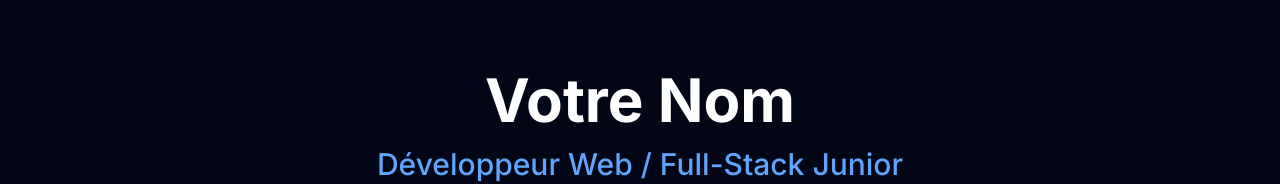
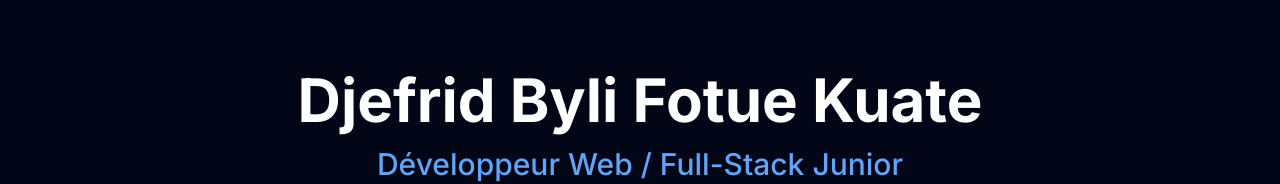
Before and after one commit to Djefrid/portfolio, a Next.js app: page / in a window 1280 px wide. Shown: the part 235-419 px from the top of the page. Built offline with nearby package versions, Linux system fonts and the light colour scheme; no server answers; the database is empty.

Commit message:
Initialisation du portfolio avec Next.js

```diff
--- a/data/portfolio-data.ts
+++ b/data/portfolio-data.ts
@@ -1,12 +1,12 @@
 import type { PersonalInfo, AboutInfo, Project, SkillCategory } from '@/types';
 
 export const personalInfo: PersonalInfo = {
-  name: "Votre Nom",
+  name: "Djefrid Byli Fotue Kuate",
   title: "Développeur Web / Full-Stack Junior",
   stack: ["Django", "Vue.js", "React", "Next.js"],
-  email: "votre.email@example.com",
+  email: "djeffkuate@gmail.com",
   github: "https://github.com/votre-username",
-  linkedin: "https://linkedin.com/in/votre-username",
+  linkedin: "https://www.linkedin.com/in/djefrid-byli-fotue-kuate-a30633225/",
   cvUrl: "/cv.pdf"
 };
 
```
